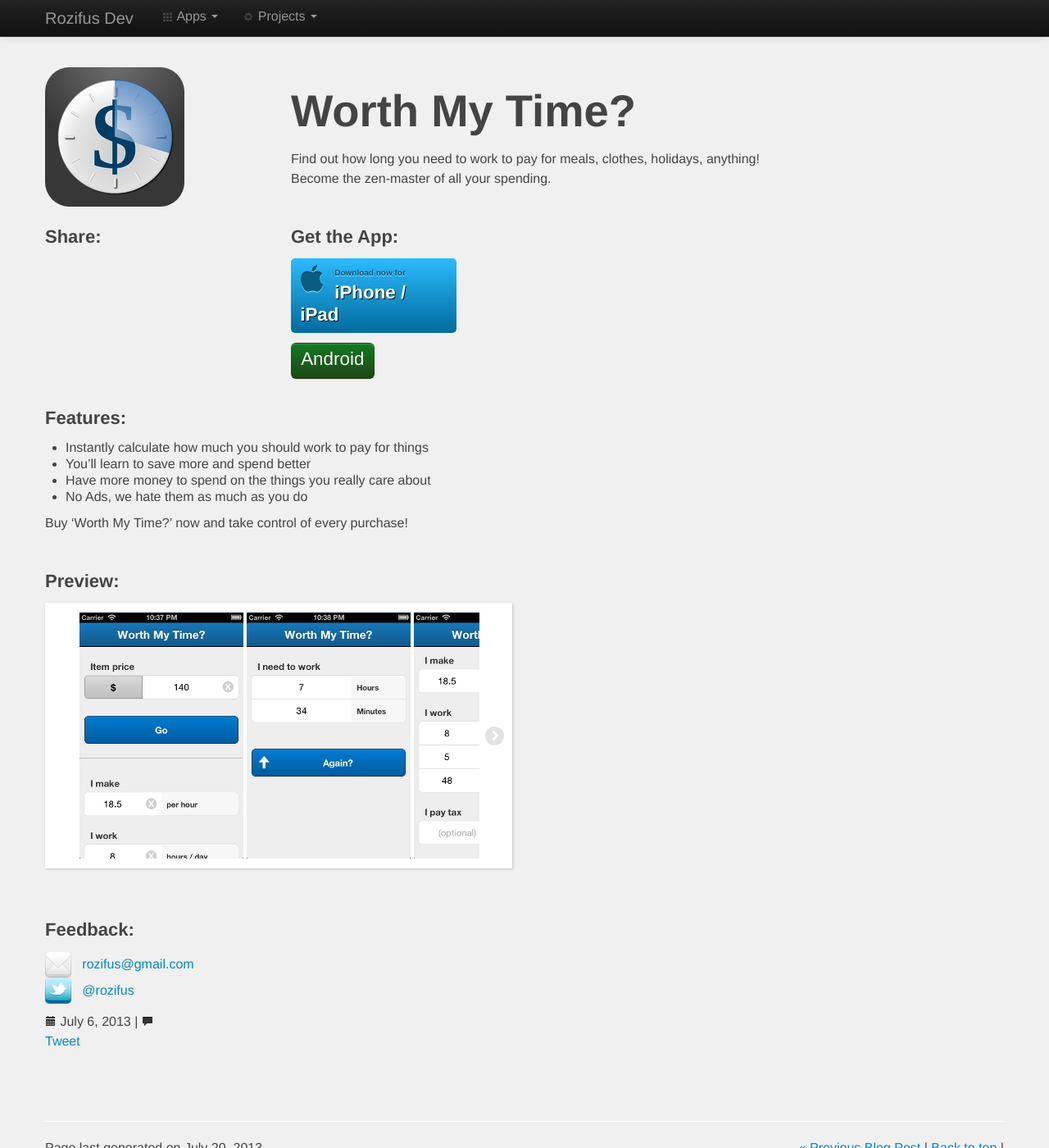
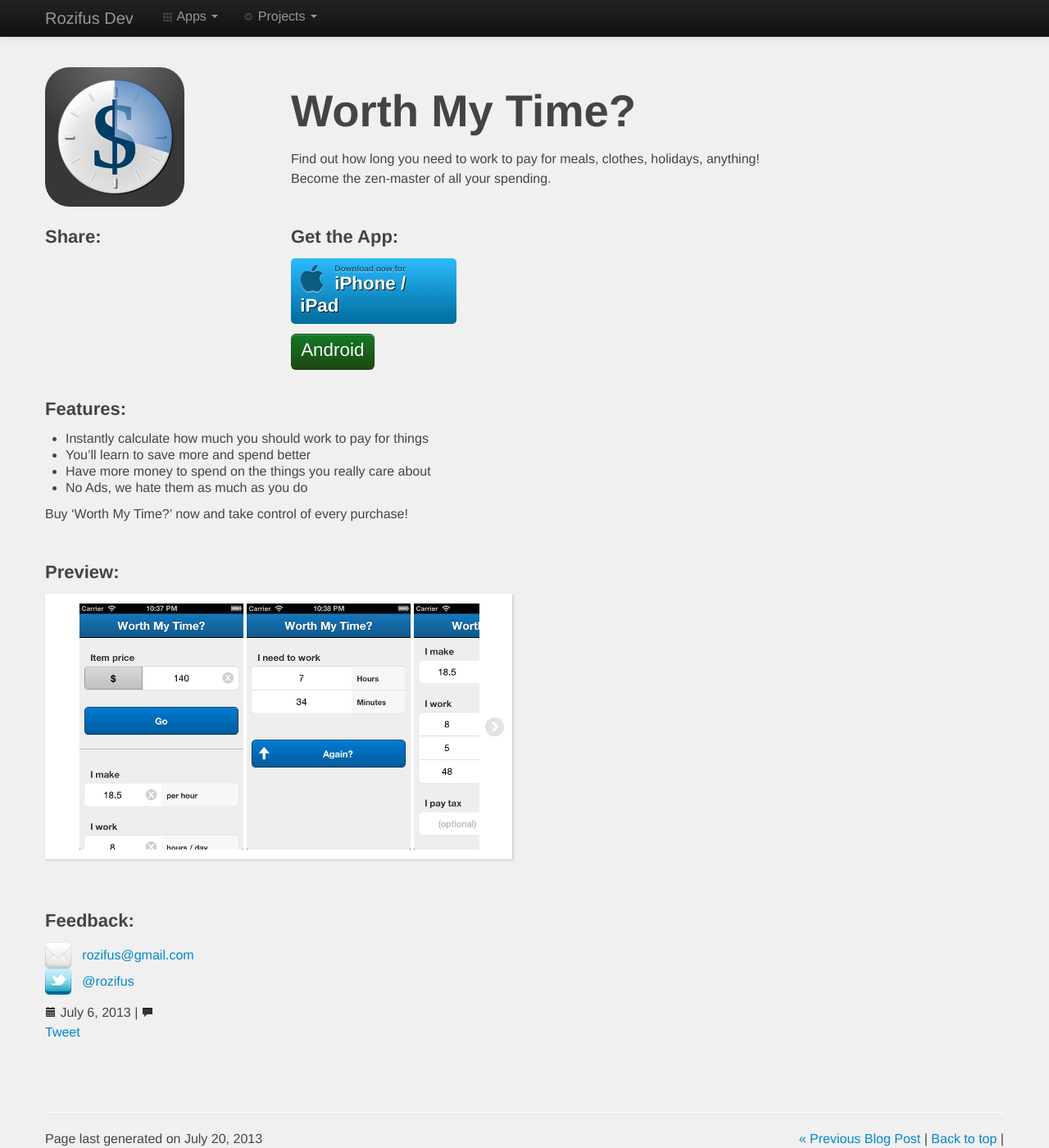
Before and after one commit to rozifus/launchrad, a Jekyll site: the page built from _posts/2013-07-06-worthmytime.markdown, in a window 1280 px wide and 1400 px high. Shown: the whole window at 82% size. Built offline with Jekyll 4.4.1, drawn with Linux system fonts in a browser that asks for light colours; comment, search, counter and statistics services are not loaded.

Commit message:
grrr half

```diff
--- a/_includes/css/app-store-buttons.css
+++ b/_includes/css/app-store-buttons.css
@@ -29,7 +29,7 @@
 .app-store-button em {
     font-size: 10px;
     font-weight: bold;
-    line-height: 22px;
+    line-height: 11px;
     display: block;
     color: #fff;
     text-shadow: 0px 1px rgba(255, 255, 255, 0.65);
```
